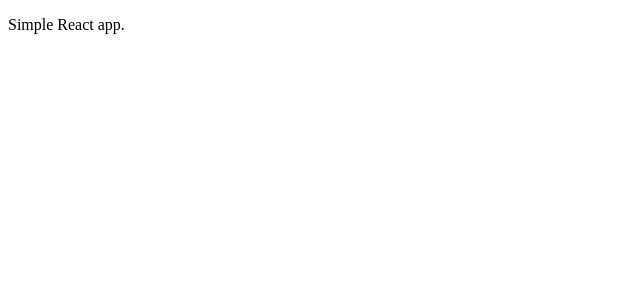
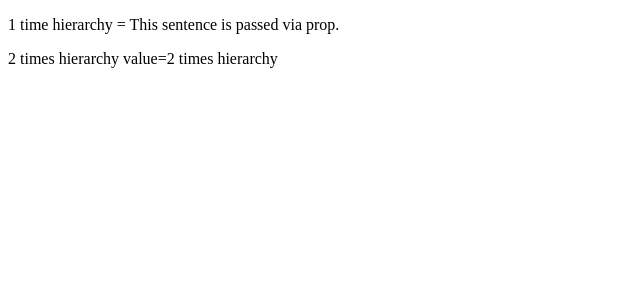
Before and after one commit to abhishekolympics/react-learning, a React (Create React App) app: page / in a window 1280 px wide. Shown: the top 300 px of the page, without its empty margins (0-640 px from the left). Built offline with nearby package versions, Linux system fonts and the light colour scheme.

Commit message:
functional component with props

```diff
--- a/src/App.js
+++ b/src/App.js
@@ -1,5 +1,14 @@
+import Heading from "./components/Heading";
+
 function App() {
-  return <p> Simple React app.</p>;
+  return (
+    <>
+      <Heading
+        val="This sentence is passed via prop."
+        newval="2 times hierarchy"
+      />
+    </>
+  );
 }
 
 export default App;
--- /dev/null
+++ b/src/components/Heading.jsx
@@ -0,0 +1,12 @@
+import Paragraph from "./Paragraph";
+
+function Heading(props) {
+  return (
+    <>
+      <p>1 time hierarchy = {props.val}</p>
+      <Paragraph value={props.newval} />
+    </>
+  );
+}
+
+export default Heading;
--- /dev/null
+++ b/src/components/Paragraph.jsx
@@ -0,0 +1,6 @@
+function Paragraph(props)
+{
+    return <p>2 times hierarchy value={props.value}</p>
+}
+
+export default Paragraph;
```
